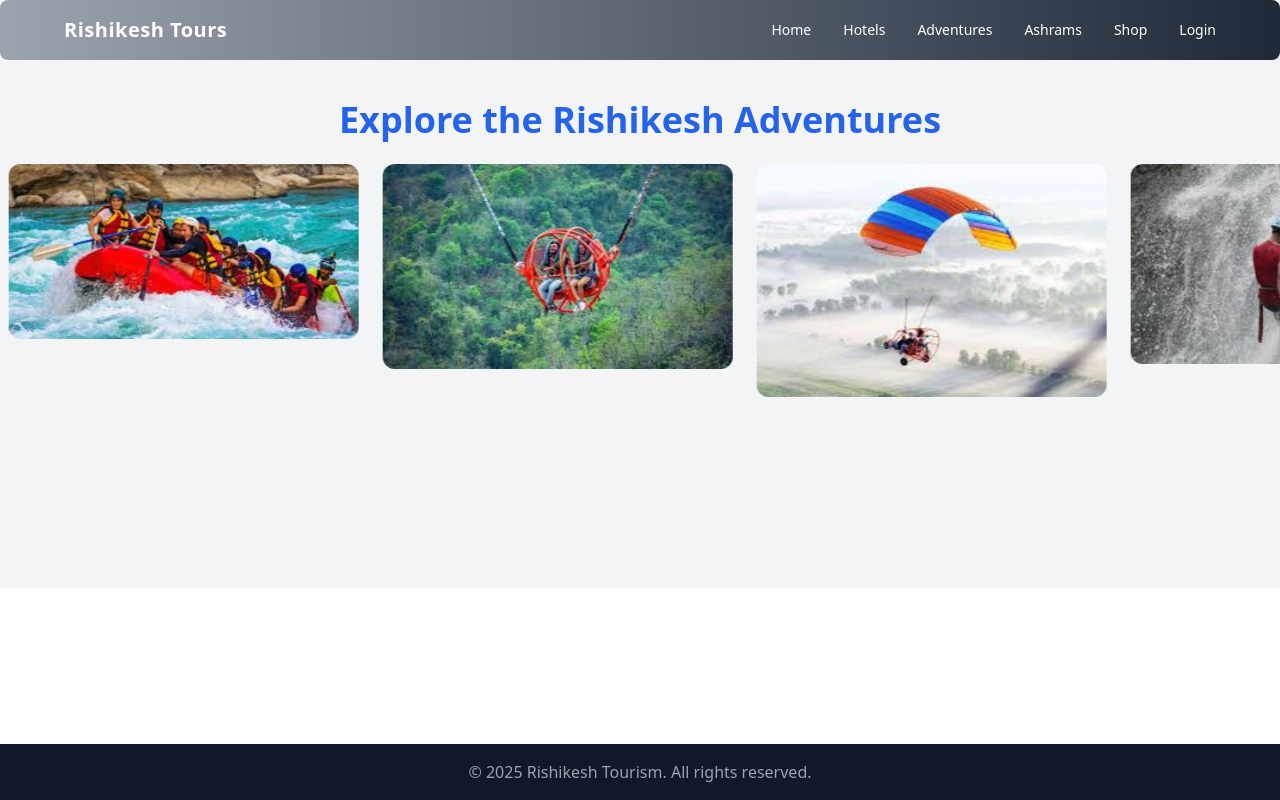
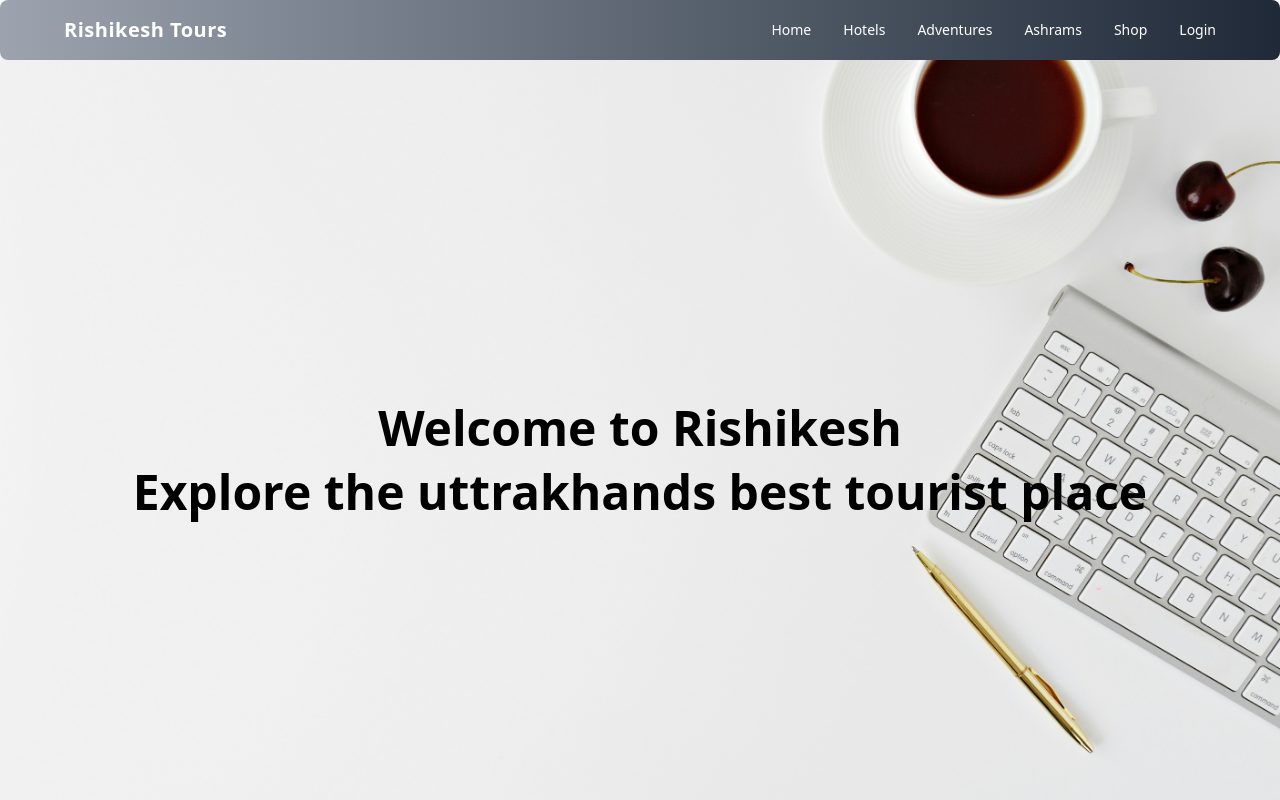
Before and after one commit to Nitin-Budakoti/full_stack_rishikesh, a React (Vite) app in the folder client/: page / in a window 1280 px wide. Shown: the top 800 px of the page. Built offline with nearby package versions, Linux system fonts and the light colour scheme.

Commit message:
heroSection updated

```diff
--- a/client/src/components/Landingpage.tsx
+++ b/client/src/components/Landingpage.tsx
@@ -1,8 +1,19 @@
 import ImageSlider from "./imageSlider";
+import heroSection from "../assets/heroSection.jpg";
 const LandingPage = () => {
   return <div className="bg-green-500">
+      <HeroSection />
       <ImageSlider />
     </div>
 
 };
 export default LandingPage;
+
+const HeroSection = () => {
+  return <div
+  className="h-screen flex flex-col justify-center items-center text-black bg-cover bg-center"
+  style={{ backgroundImage: `url(${heroSection})` }}>
+    <h1 className="text-5xl font-bold mb-4">Welcome to Rishikesh</h1>
+    <h2 className="text-5xl font-bold"> Explore the uttrakhands best tourist place</h2>
+    </div>;
+};
```
Also changed, not shown: client/src/assets/heroSection.jpg (added).
